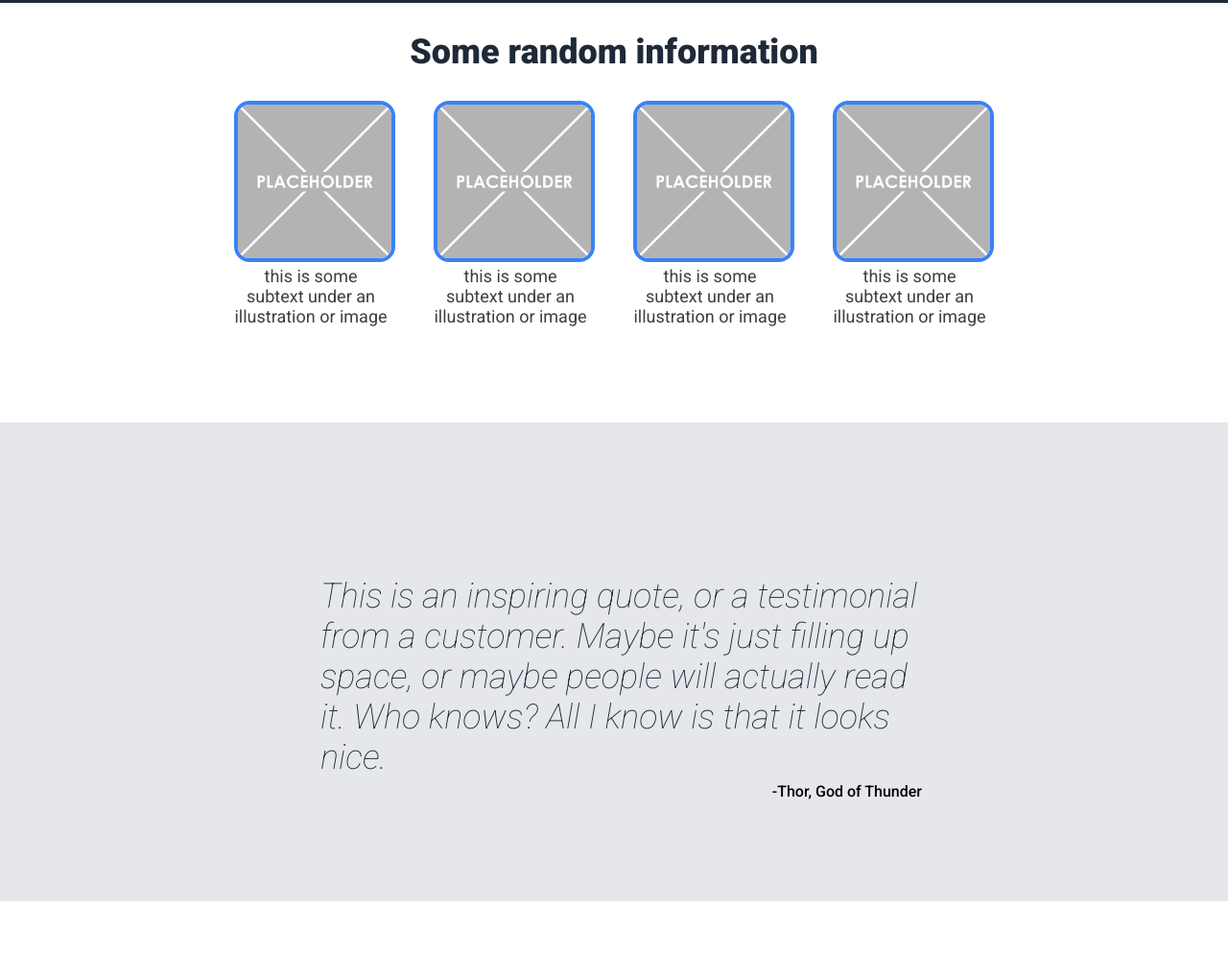
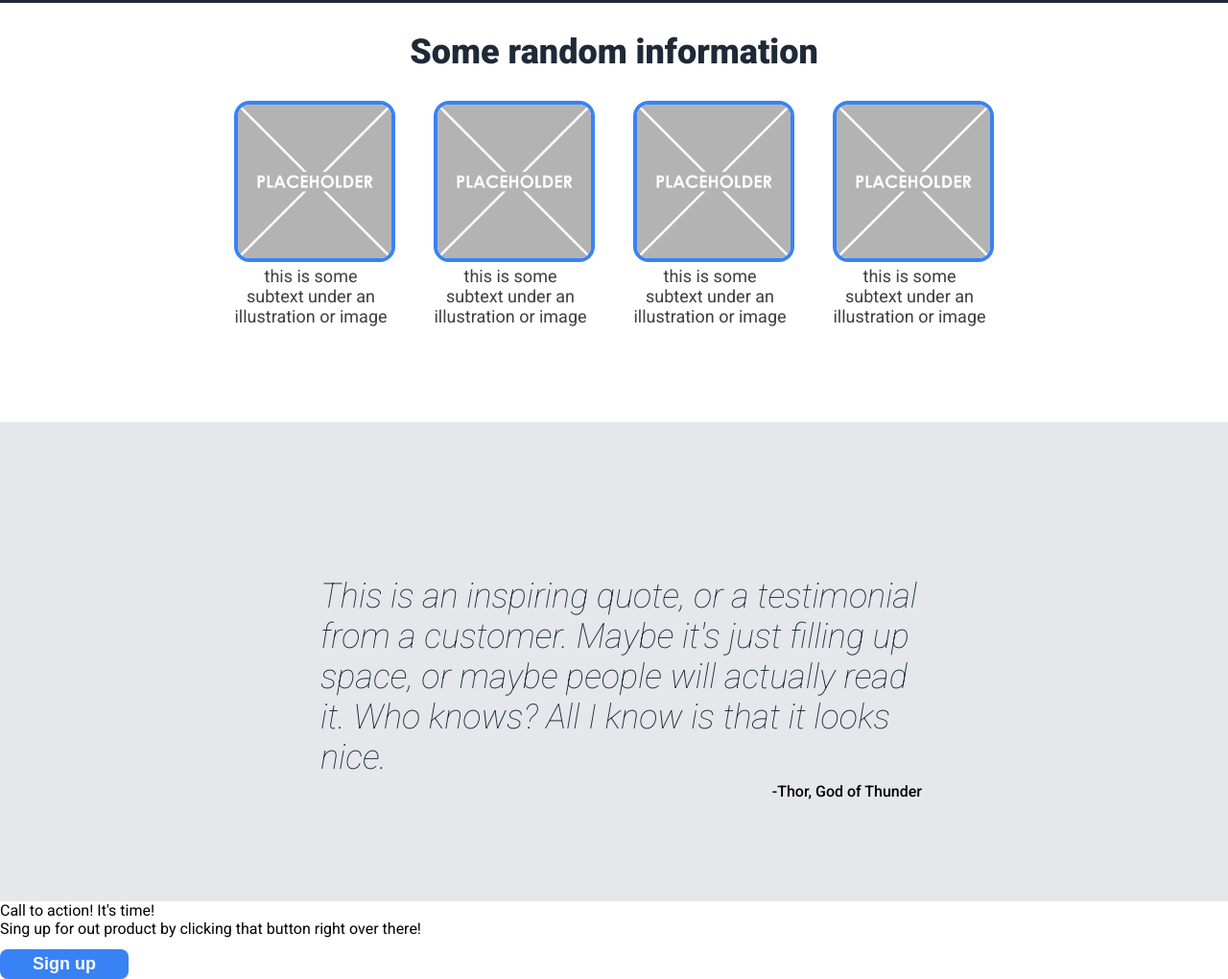
Before and after one commit to TerraPlayer1/odin-landing-page, a plain HTML site: page index.html in a window 1280 px wide. Shown: the part 501-1521 px from the top of the page at 96% size. Before the commit the page ends 1440 px from the top, so only its background shows below. Drawn offline with Linux system fonts and the light colour scheme.

Commit message:
Add Call to action to html

```diff
--- a/index.html
+++ b/index.html
@@ -64,5 +64,13 @@
         All I know is that it looks nice.</p>
     <p class="quote-author">-Thor, God of Thunder</p>
   </div>
+
+  <div class="cta">
+    <div class="cta-container">
+      <div class="cta-title">Call to action! It's time!</div>
+      <div class="cta-text">Sing up for out product by clicking that button right over there!</div>
+    </div>
+    <button>Sign up</button>
+  </div>
 </body>
 </html>
```
